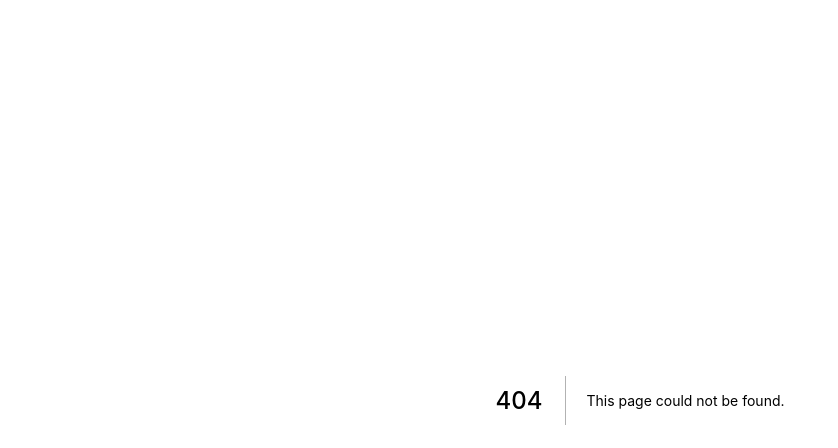
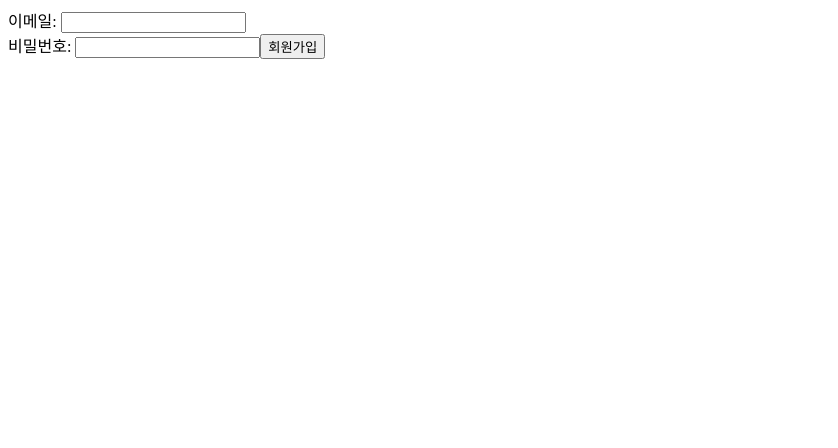
Before and after one commit to tearcode89/FrontStudyVer2, a Next.js app in the folder class/: page /section02/02-02-signup-state in a window 1280 px wide. Before the commit this address had no page. Shown: the top 448 px of the page, without its empty margins (0-838 px from the left). Built offline with nearby package versions, Linux system fonts and the light colour scheme.

Commit message:
08.signup-state

```diff
--- /dev/null
+++ b/class/pages/section02/02-02-signup-state/index.js
@@ -0,0 +1,50 @@
+import {useState} from "react";
+import {MyError} from "../../../styles/02-02-emotion";
+
+export default function SignUpStatePage(){
+
+    const [ email, setEmail ] = useState('');
+    const [ password, setPassword ] = useState('');
+    const [ emailError, setEmailError ] = useState('')
+
+    function onChangeEmail(e){ // onChangeEmail 같은 함수는 이벤트를 다루는 함수라고 해서 보통 이벤트 핸들러 함수라고 부른다.
+        console.log(e) // 나의 행동
+        console.log(e.target) // 내가 어떤 행동을 했을떄 e.target은 그 행동의 대상이 된다.
+        console.log(e.target.value) // 작동된 태그에 입력된 값
+
+        setEmail(e.target.value);
+    }
+
+    function onChangePassword(e){
+        setPassword(e.target.value)
+    }
+
+    function onClickSignUp(e){
+        console.log(email + "이메일값이 저장되었습니다.") // 진짜 포장이 잘 됐는지 확인해보기
+        console.log(password + "비빌번호값이 저장되었습니다.") // 진짜 포장이 잘 됐는지 확인해보기
+
+        // 1. 검증하기
+        if(email.includes("@") === false){
+            //alert('이메일이 옳바르지 않습니다. @가 없습니다.')
+            // document.getElementById("myerror").innerText = '이메일이 올바르지 않습니다!! @가 없음!!' => 옛날방식
+            setEmailError('이메일이 올바르지 않습니다!! @가 없음')
+        } else {
+        // 2. 백엔드 컴퓨터에 보내주기 (백엔드 개발자가 만든 함수, 즉, API)
+
+        // 3. 성공알람 보여주기
+        alert("회원가입을 축하합니다.")
+        }
+    }
+
+    return(
+        <>
+            <div>
+                이메일: <input type="text" onChange={onChangeEmail}/>
+                {/*<div id="myerror"></div> => 옛날방식*/}
+                <MyError>{emailError}</MyError>
+                비밀번호: <input type="password" onChange={onChangePassword}/>
+                <button onClick={onClickSignUp}>회원가입</button>
+            </div>
+        </>
+    )
+}
--- /dev/null
+++ b/class/styles/02-02-emotion.js
@@ -0,0 +1,6 @@
+import styled from '@emotion/styled';
+
+export const MyError = styled.div`
+    font-size: 8px;
+    color: red;
+`
```
Also changed, not shown: 1 other file (tests, documents, lock files or other folders).
